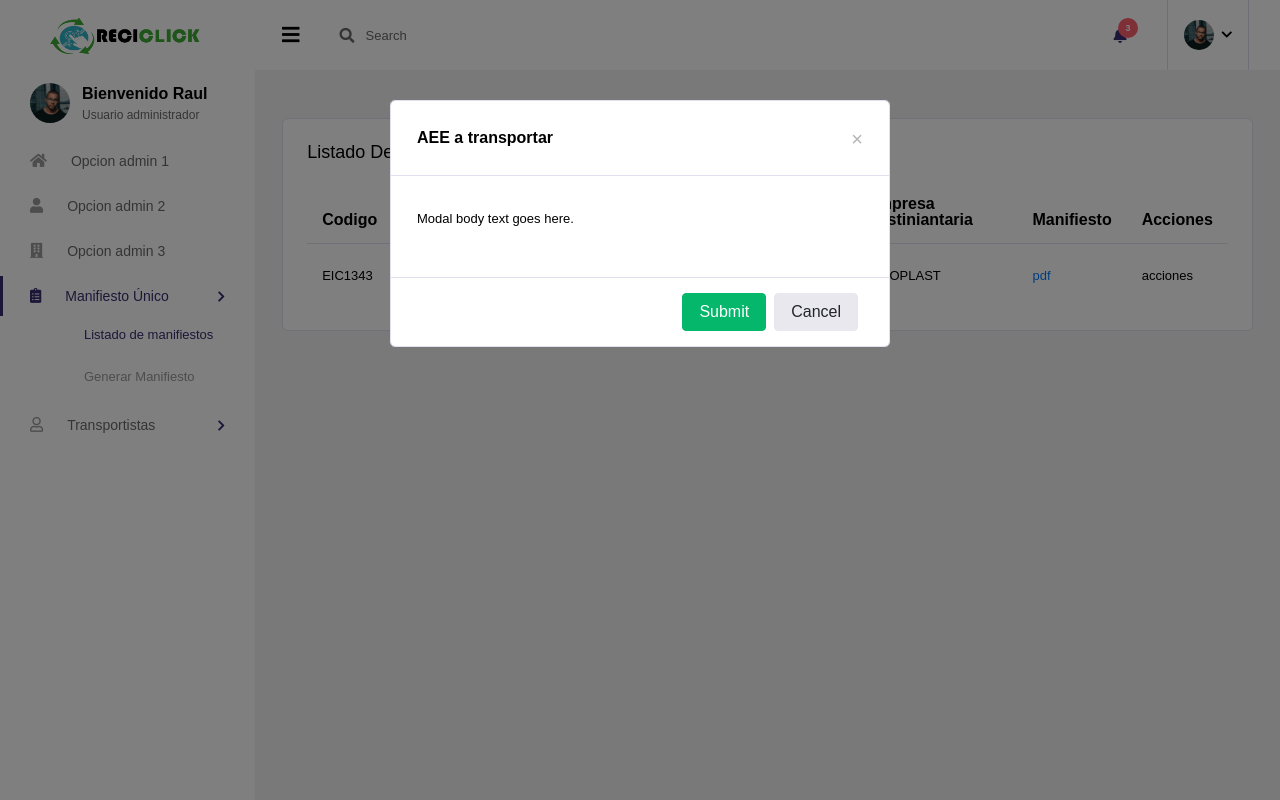
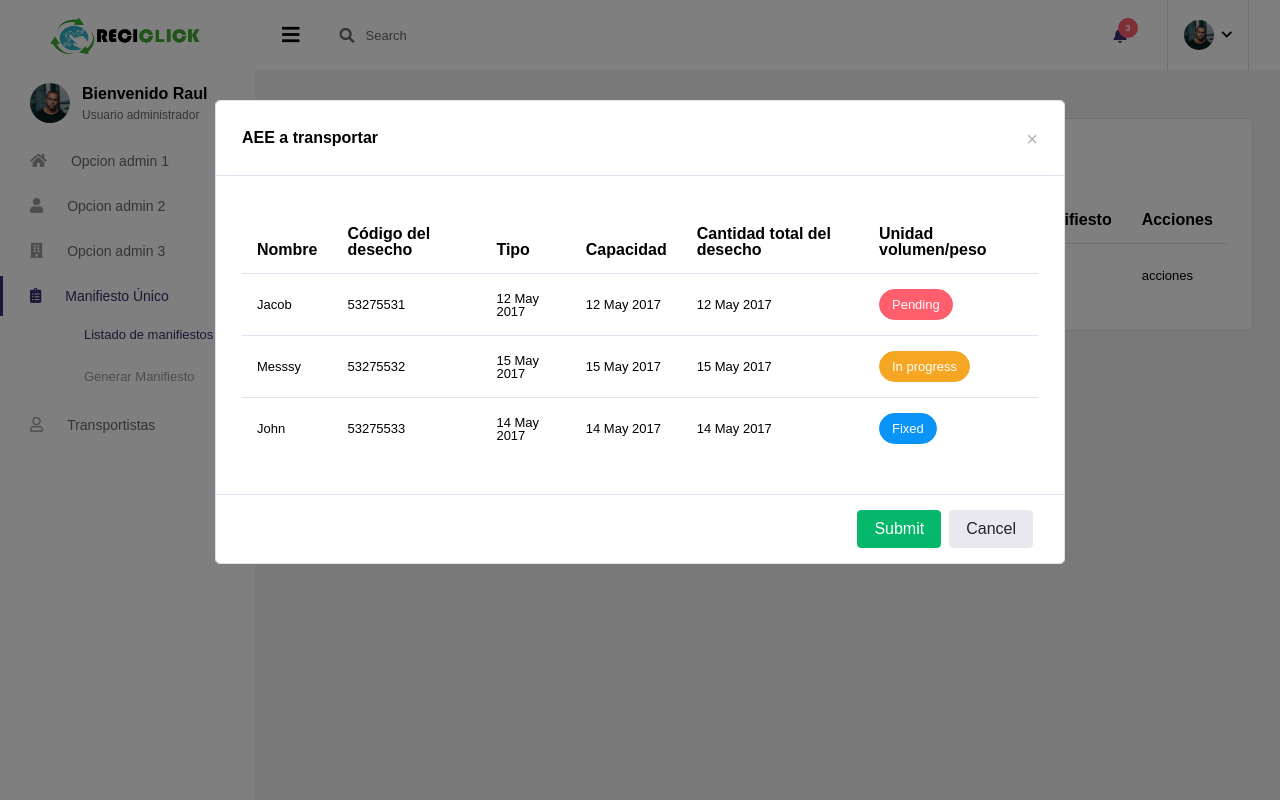
Before and after one commit to MILEWID/reciclick-frontend, a PHP site: page /reciclick-frontend/admin/mostrar-manifiestos in a window 1280 px wide, after a click on "Ver". Run offline with PHP 8.4, Linux system fonts and the light colour scheme; the visitor is signed in with stand-in values (Sample User, id 1); data that the repository does not hold is empty; some libraries are stand-ins or nearby versions; some web fonts are replaced.

Commit message:
cambios en transportista

```diff
--- a/views/admin/modules/manifiesto_unico_module.php
+++ b/views/admin/modules/manifiesto_unico_module.php
@@ -25,15 +25,15 @@
                 <td>Jose Alfredo </td>
                 <td>
                   <div class="text-center">
-                    <button type="button" class="btn btn-primary btn-sm" data-toggle="modal" data-target="#modal-aee">Ver</button>
+                    <button type="button" class="btn btn-primary btn-sm" data-toggle="modal"
+                      data-target="#modal-aee">Ver</button>
                   </div>
                 </td>
                 <td>Jose Chavez </td>
                 <td>RINOPLAST </td>
-                <td><a href="">pdf</a></td>
+                <td><a href="<?php echo URL_BASE_APP; ?>admin/pdf-manifiesto?p=jajaja&al=bwlksdn" target="_blank">pdf</a></td>
                 <td>acciones </td>
               </tr>
-
             </tbody>
           </table>
         </div>
@@ -41,13 +41,10 @@
     </div>
   </div>
 
-
-
-
-
   <!-- Modal Mostrar RAEE del manifiesto   -->
-<div class="modal fade" id="modal-aee" tabindex="-1" role="dialog" aria-labelledby="exampleModalLabel-2" aria-hidden="true">
-                    <div class="modal-dialog" role="document">
+  <div class="modal fade" id="modal-aee" tabindex="-1" role="dialog" aria-labelledby="exampleModalLabel-2"
+    aria-hidden="true">
+    <div class="modal-dialog modal-lg" style="max-width: 850px;"  role="document">
       <div class="modal-content">
         <div class="modal-header">
           <h5 class="modal-title" id="exampleModalLabel-2">AEE a transportar</h5>
@@ -56,7 +53,46 @@
           </button>
         </div>
         <div class="modal-body">
-                          <p>Modal body text goes here.</p>
+          <div class="table-responsive">
+            <table class="table">
+              <thead>
+                <tr>
+                  <th>Nombre</th>
+                  <th>Código del desecho</th>
+                  <th>Tipo</th>
+                  <th>Capacidad</th>
+                  <th>Cantidad total del desecho</th>
+                  <th>Unidad volumen/peso</th>
+                </tr>
+              </thead>
+              <tbody>
+                <tr>
+                  <td>Jacob</td>
+                  <td>53275531</td>
+                  <td>12 May 2017</td>
+                  <td>12 May 2017</td>
+                  <td>12 May 2017</td>
+                  <td><label class="badge badge-danger badge-pill">Pending</label></td>
+                </tr>
+                <tr>
+                  <td>Messsy</td>
+                  <td>53275532</td>
+                  <td>15 May 2017</td>
+                  <td>15 May 2017</td>
+                  <td>15 May 2017</td>
+                  <td><label class="badge badge-warning badge-pill">In progress</label></td>
+                </tr>
+                <tr>
+                  <td>John</td>
+                  <td>53275533</td>
+                  <td>14 May 2017</td>
+                  <td>14 May 2017</td>
+                  <td>14 May 2017</td>
+                  <td><label class="badge badge-info badge-pill">Fixed</label></td>
+                </tr>
+              </tbody>
+            </table>
+          </div>
         </div>
         <div class="modal-footer">
           <button type="button" class="btn btn-success">Submit</button>
```
Also changed, not shown: views/admin/pdf-manifiesto.php (+5 -10 lines). Lines whose indentation alone changed are shown as unchanged.
